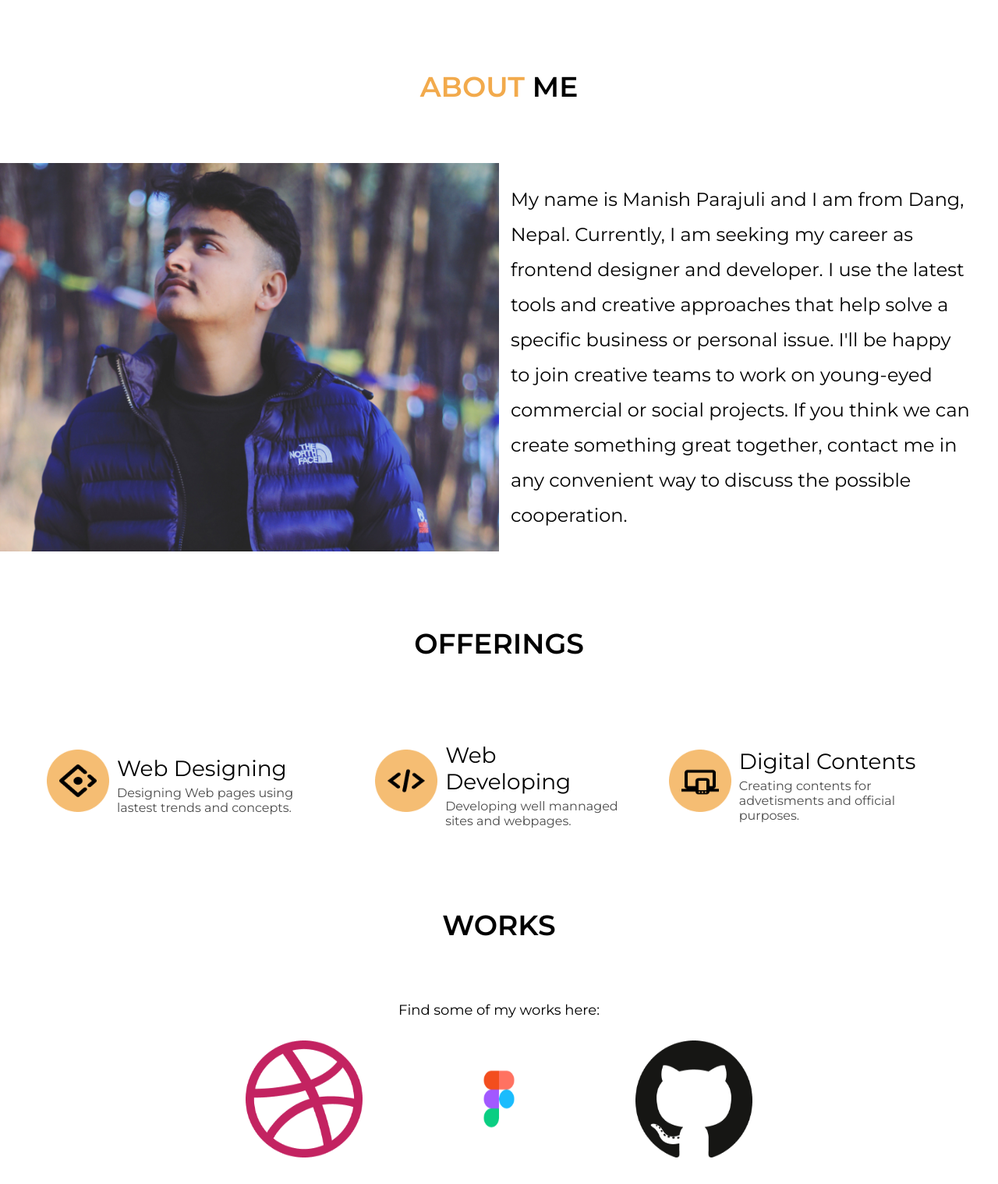
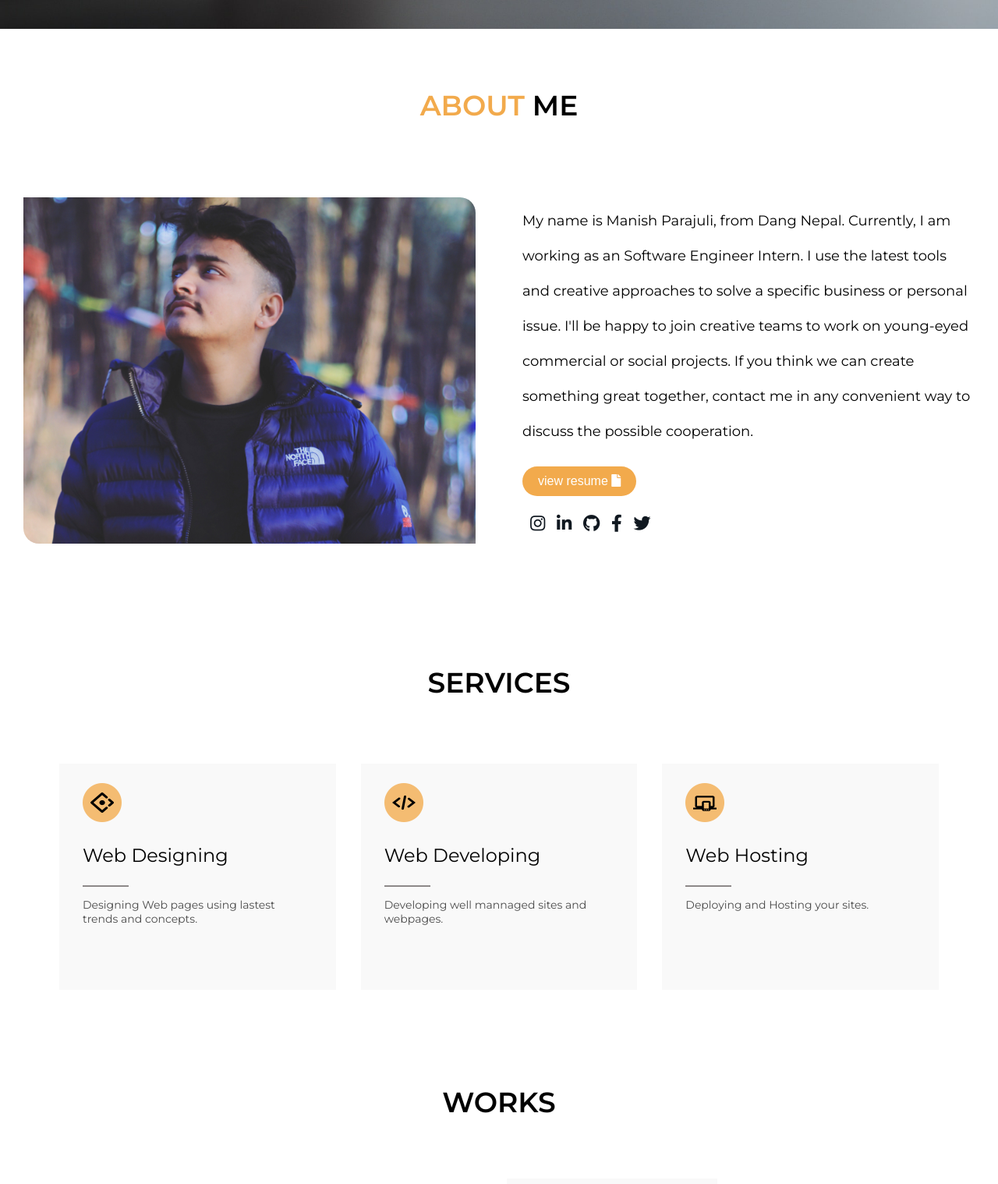
Before and after one commit to manish3477/portfolio_website, a PHP site: page / in a window 1280 px wide. Shown: the part 763-2281 px from the top of the page at 78% size. Run offline with PHP 8.4, Linux system fonts and the light colour scheme.

Commit message:
UI updates and Components added

```diff
--- a/index.html
+++ b/index.html
@@ -21,27 +21,30 @@
 </head>
 
 <body>
-	<header>
+
+
+		<!--big nav section-->
+		<div class="bignav">
 
 			<!-- navbar section -->
-
 		<nav>
 			<a class="logo">Manish Seven</a>
 
 			<ul class="nav_menu">
+
 				<li class="nav_item">
-					<a href="#">Home</a>
-				</li>
-				<li class="nav_item">
-					<a href="#about">About</a>
+					<a href="#about">About Me</a>
 				</li>
 				<li class="nav_item">
 					<a href="#service">Services</a>
 				</li>
 				<li class="nav_item">
-					<a href="#work">Works</a>
+					<a href="#work">Portfolio</a>
 				</li>
-				<li class="nav_item nav_colored">
+				<li class="nav_item">
+					<a href="#blogs">Blogs</a>
+				</li>
+				<li class="nav_item">
 					<a href="#contact">Contact</a>
 				</li>
 			</ul>
@@ -52,37 +55,55 @@
 				<span class="bar"></span>
 			</div>
 		</nav>
-	</header>
+
 	<main>
-
-
 		<!-- Hero Section -->
 
 		<div class="hero_section">
-			<video playsinline autoplay muted loop poster="polina.jpg" id="bgvid">
+			<!-- <video playsinline autoplay muted loop poster="polina.jpg" id="bgvid">
 
 				<source src="laptop.mp4" type="video/mp4" alt="laptop">
-			</video>
-			<p>Hey, Welcome to my website. <br>
-				De<span class="txt-rotate" data-period="1000" data-rotate='[ "sign. ", "velopment. " ]'></span>
+			</video> -->
+			<p>Welcome to Seven's Tech <br>
+				De<span class="txt-rotate" data-period="1000" data-rotate='[ "sign. ", "velopment. ", "ployment. " ]'></span>
 			</p>
 
 		</div>
+		</div>
+
+
 
 		<!-- About Section -->
 
 		<div id="about" class="about_section">
 			<p class="heading"><label class="colored_text">About</label> me</p>
 			<div class="row">
+				<div class="about_img">
 					<img src="images/manish.jpg" />
-				<p class="about_text">My name is Manish Parajuli and I am from Dang, Nepal.
-					Currently, I am seeking my career as frontend designer and developer.
-					I use the latest tools and creative approaches that help solve a specific business or personal
+				</div>
+				<div class="about_text">
+					<p>My name is Manish Parajuli, from Dang Nepal.
+						Currently, I am working as an Software Engineer Intern.
+						I use the latest tools and creative approaches to solve a specific business or personal
 						issue.
 						I'll be happy to join creative teams to work on young-eyed commercial or social projects. If you
 						think we can create something great together, contact me in any convenient way to discuss the
 						possible cooperation.
 					</p>
+					<button>view resume <i class="fas fa-file"></i></button>
+					<div class="about_row">
+						<a href="https://www.instagram.com/manish.seven.web/"><i class="fab fa-instagram"></i></a>
+
+					<a href="https://www.linkedin.com/in/manish3477/"><i i class="fab fa-linkedin-in"></i></a>
+
+					<a href="https://github.com/manish3477"><i class="fab fa-github"></i></a>
+
+					<a href="https://www.facebook.com/manish.seven.77/"><i class="fab fa-facebook-f"></i></a>
+
+					<a href=""><i class="fab fa-twitter"></i></a>
+
+					</div>
+				</div>
 			</div>
 
 		</div>
@@ -91,31 +112,29 @@
 		<!-- Service Section -->
 
 		<div id="service" class="service_section">
-			<p class="heading">Offerings</p>
-			<div class="row">
+			<p class="heading">Services</p>
+			<div class="service_container">
 
 				<div class="service">
 					<img src="images/design.png" />
-					<div>
 						<p class="service_heading">Web Designing</p>
+						<div class="line"></div>
 						<p class="service_text">Designing Web pages using lastest trends and concepts. </p>
-					</div>
 				</div>
 
 				<div class="service">
 					<img src="images/develop.png" />
-					<div>
 						<p class="service_heading">Web Developing</p>
+						<div class="line"></div>
 						<p class="service_text">Developing well mannaged sites and webpages.</p>
-					</div>
+
 				</div>
 
 				<div class="service">
 					<img src="images/responsive.png" />
-					<div>
-						<p class="service_heading">Digital Contents</p>
-						<p class="service_text">Creating contents for advetisments and official purposes.</p>
-					</div>
+						<p class="service_heading">Web Hosting</p>
+						<div class="line"></div>
+						<p class="service_text">Deploying and Hosting your sites.</p>
 				</div>
 			</div>
 		</div>
@@ -125,13 +144,26 @@
 
 		<div id="work" class="work_section">
 			<p class="heading">Works</p>
-			<p class="work_text">Find some of my works here:</p>
-			<div class="works_link">
-				<a href="https://dribbble.com/manish3477"><img src="images/dribble.png" title="Design Shots" /> </a>
-				<a href="https://www.figma.com/files/recent?fuid=984043513630980921"><img src="images/Figma.png"
-						title="Design Prototypes" /></a>
-
-				<a href="https://github.com/manish3477"><img src="images/github.png" title="Projects " /></a>
+			<div class="work_container">
+				<div class="work">
+					<img src="gallery/newsportal.png" alt="" >
+					<p>NewsPortal Website Concept. </p>
+				</div>
+				<div class="work">
+					<img src="gallery/personalweb.png" alt="" >
+					<p>Personal Portfolio Website Concept</p>
+				</div>
+				<div class="work">
+					<img src="gallery/tourism.png" alt="" >
+					<p>Travel and Tourism Website Concept.</p>
+				</div>
+				<div class="work">
+					<img src="gallery/newsportal.png" alt="" >
+					<p>NewsPortal Website Concept. </p>
+				</div>
+			</div>
+			<div class="center">
+				<button>find more <i class="fab fa-github"></i></button>
 			</div>
 			<p class="work_text">My Work Perferences:</p>
 			<div class="work_perference">
@@ -144,27 +176,53 @@
 			</div>
 		</div>
 
+		<!--blog section
+		<div id="blogs" class="blog_section">
+			<p class="heading">Blogs</p>
+			<div class="blog_container">
+				<div class="blog">
+					<img src="gallery/loading.png" alt="" srcset="">
+					<p class="blog_title">Title</p>
+					<p><a href="">Read More.</a></p>
+				</div>
+				<div class="blog">
+					<img src="gallery/loading.png" alt="" srcset="">
+					<p class="blog_title">Title</p>
+					<p><a href="">Read More.</a></p>
+				</div>
+				<div class="blog">
+					<img src="gallery/loading.png" alt="" srcset="">
+					<p class="blog_title">Title</p>
+					<p><a href="">Read More.</a></p>
+				</div>
+			</div>
+			<div class="center">
+				<button>find more <i class="fas fa-angle-right"></i></button>
+			</div>
+
+		</div>
+		-->
 
 		<!-- Gallery Section -->
 
 		<div class="gallery_section">
-			<p class="heading"><label class="colored_text">Awesome</label> Gallery </p>
+			<p class="heading"><label class="colored_text">My</label> Gallery </p>
 			<div class="gallery">
 				<div class="gallery_row">
 					<div class="container">
-						<img src="gallary/blood.jpg" alt="images" />
+						<img src="gallery/blood.jpg" alt="images" />
 						<div class="overlay">
-							<div class="text">Blood Donation in College <br> 5 Feb 2019</div>
+							<div class="text">Blood Donation.<br> 5 Feb 2019</div>
 						</div>
 					</div>
 					<div class="container">
-						<img src="gallary/tiger.jpg" alt="images" />
+						<img src="gallery/tiger.jpg" alt="images" />
 						<div class="overlay">
-							<div class="text">Article in College magzine <br> 22 Dec 2019</div>
+							<div class="text">Article in College Magzine <br> 22 Dec 2019</div>
 						</div>
 					</div>
 					<div class="container">
-						<img src="gallary/visitnepal.jpg" alt="images" />
+						<img src="gallery/visitnepal.jpg" alt="images" />
 						<div class="overlay">
 							<div class="text">Article in College Magzine<br> 1 Mar 2019</div>
 						</div>
@@ -172,21 +230,21 @@
 				</div>
 				<div class="gallery_row">
 					<div class="container">
-						<img src="gallary/para.jpg" alt="images" />
+						<img src="gallery/para.jpg" alt="images" />
 						<div class="overlay">
 							<div class="text">Paragliding in Pokhara <br> 15 Jun 2016</div>
 						</div>
 					</div>
 					<div class="container">
-						<img src="gallary/speech.jpg" alt="images" />
+						<img src="gallery/speech.jpg" alt="images" />
 						<div class="overlay">
 							<div class="text">College Presenataion On</br> Digital Nepal <br> 7 Aug 2019</div>
 						</div>
 					</div>
 					<div class="container">
-						<img src="gallary/photo.jpg" alt="images" />
+						<img src="gallery/photo.jpg" alt="images" />
 						<div class="overlay">
-							<div class="text">Soyambhu's shot </br> 3 Mar 2020</div>
+							<div class="text">Soyambhu's Shot </br> 3 Mar 2020</div>
 						</div>
 					</div>
 				</div>
@@ -194,7 +252,7 @@
 		</div>
 
 
-		<!-- Get in touch -->
+		<!-- Get in touch
 		<div id="contact" class="contact">
 			<p class="heading"><label class="colored_text">Get In touch</label> with me </p>
 			<div class="contact_row">
@@ -216,16 +274,20 @@
 			<div class="contact_row"><button>Submit</button></div>
 		</div>
 
-
+-->
 	</main>
-	<footer>
+	<footer id="contact">
+			<div class="footer_first_row">
+				<img src="gallery/footerimg.jpg" alt="">
+				<div class="getintouch_card">
+					<div><label for="">name</label><span><input type="text"></span></div>
+					<div><label for="">email</label><span><input type="text"></span></div>
+					<div><label for="">phone</label><span><input type="text"></span></div>
+					<div><label for="">message</label><span><input type="text"></span></div>
+					<button>send message</button>
+				</div>
+			</div>
 			<div class="footer_row">
-			<div class="footer_contain">
-				<p class="footer_contain_heading">About Me</p>
-				<p>My name is Manish parajuli. I design and build web interface .
-					Always looking forward for knowledge and update myself with lastest trends and concepts.
-				</p>
-			</div>
 				<div class="footer_contain">
 					<p class="footer_contain_heading">Contact Info</p>
 					<a href="mailto:manishparajuli43@gmail.com">
@@ -256,6 +318,7 @@
 
 				</div>
 			</div>
+
 		<br>
 		<hr>
 	</footer>
--- a/style.css
+++ b/style.css
@@ -20,7 +17,7 @@ a{
 	font-size: 36px;
 	font-weight: 600;
 	 text-transform: uppercase;
-	 padding-bottom: 40px;
+	 padding-bottom: 30px;
 }
 .colored_text{
 	color: #F2AA4C;
@@ -48,11 +45,35 @@ a{
 #myBtn:hover {
  opacity: 1;
 }
+button{
+	padding: 10px 20px;
+	border-radius: 24px;
+	border: 0;
+	background-color: #F2AA4C;
+	color: #fff;
+	cursor: pointer;
+	font-size: 16px;
+}
+.center{
+	display: flex;
+	justify-content: center;
+	align-items: center;
+	padding: 30px;
+}
+
+/*-  bignav  -*/
+.bignav{
+	background:url(images/heroimage1.jpg);
+	background-repeat: no-repeat;
+	background-position: center;
+	background-size: cover;
+	height: 100vh;
+}
 
 
 /* -------------------------- navbar --------------------------- */
 nav {
-	padding: 0 30px;
+	padding: 30px;
 	display: flex;
 	justify-content: space-between;
 	align-items: center;
@@ -108,98 +128,141 @@ display: flex;
 
 /* -------------------------- hero section --------------------------- */
 .hero_section{
-	padding: 20px 0;
+	padding:  0;
 }
-.hero_section img{
+/*.hero_section img{
 	width: 100%;
 	height: 90vh;
 	object-fit: cover;
-}
+	filter: brightness(0.7);
+}*/
 
 .hero_section p{
 	font-size: 54px;
-
+	font-weight: 600;
 	color: white;
 	position: absolute;
-	top: 50%;
-	right: 39px;
+	top: 30%;
+	right: 10%;
 }
 
-video {
+/*video {
 	object-fit: cover;
 	width: 100vw;
 	height: 80vh;
 	opacity: 0.9;
   }
+  */
 
 /* -------------------------- about me --------------------------- */
 .about_section{
-	padding: 30px 0;
+	padding: 40px 0;
 }
-.row img{
+.about_img{
 	width: 50%;
+	padding: 30px;
+}
+.about_img img{
+	width: 100%;
+	height: 100%;
+	border-radius: 0 20px 0 20px;
 }
 .about_text{
-	padding: 0 30px 0 15px;
-	font-size: 24px;
+	width: 50%;
+	font-size: 18px;
+	padding: 20px 30px;
 	line-height: 45px;
 }
-
+.about_row{
+	margin: 10px 0;
+}
+.about_row a{
+	margin-left: 10px;
+	font-size: 22px;
+}
 /* -------------------------- services --------------------------- */
 .service_section{
-	padding: 30px ;
+	padding: 50px 0;
 
 }
+.service_container{
+	display: flex;
+	justify-content: space-around;
+	align-items: center;
+	padding: 0 60px;
+}
 .service{
-	display: flex;
-	padding: 0 30px;
-	align-items: center;
 	cursor: pointer;
+	border: 1px solid white;
+	padding: 25px 30px;
+	margin: 15px;
+	height: 30vh;
+	width: 30vw;
+	transition: background-color 0.5s;
+	background-color: #a8a8a813;
 }
 .service  img{
-	height: 80px;
-	width: 80px;
+	height: 50px;
+	width: 50px;
+}
+.line{
+	border-bottom: 2px solid rgb(141, 137, 137);
+	margin-top: 20px;
+	width: 20%;
+	transition: width 2s;
 }
 .service_heading{
-	font-size: 28px;
-	padding-left: 10px;
-	margin-bottom: 0;
+	font-size: 24px;
+	font-weight: 500;
 }
 .service_text{
-	margin-top: 5px;
-	font-size: 16px;
-	padding-left: 10px;
+	font-size: 14px;
 	opacity: 0.7;
 }
-.service_text:hover{
-	opacity: 1;
+.service:hover{
+	background-color: #f2aa4cde;
 }
-.service:hover{
-	border-bottom: 2px solid #F2AA4C ;
+.service:hover .line{
+	width: 100%;
+	border-color: #101820;
 }
 
 /* -------------------------- works --------------------------- */
 
+
+.work_section{
+	padding: 20px 60px;
+}
+.work_container{
+	display: flex;
+	justify-content: space-around;
+	align-items: center;
+}
+.work{
+	margin: 10px;
+	width: 20vw;
+	padding: 10px;
+	text-align: center;
+	background-color: #a8a8a813;
+	cursor: pointer;
+}
+.work img{
+	width: 100%;
+	filter: brightness(0.85);
+	transition: transform 1s;
+}
+.work:hover  img{
+	-ms-transform: scale(1.1); /* IE 9 */
+	-webkit-transform: scale(1.1); /* Safari 3-8 */
+	transform: scale(1.1);
+}
 .work_text{
 	text-align: center;
 	font-size: 18px;
-	margin-top: 30px;
-}
-.works_link{
-	display: flex;
-	justify-content: center;
-}
-.works_link img{
-	padding: 10px 50px;
-	width:  150px;
-	height: 150px;
-}
-
-.work_section{
-	padding: 20px 0;
+	margin-top: 40px;
 }
 .work_perference{
-	margin-top: 10px;
+	margin-top: 40px;
 	padding: 20px 0;
 	background-color:  rgba(242, 170, 76, 0.21) ;
 	display: flex;
```
Also changed, not shown: other parts of style.css (+122 -36 lines), gallery/blood.jpg (renamed from gallary/blood.jpg), gallery/footerimg.jpg (added), gallery/loading.png (added), gallery/newsportal.png (added), gallery/para.jpg (renamed from gallary/para.jpg), gallery/personalweb.png (added), gallery/photo.jpg (renamed from gallary/photo.jpg), gallery/speech.jpg (renamed from gallary/speech.jpg), gallery/tiger.jpg (renamed from gallary/tiger.jpg), gallery/visitnepal.jpg (renamed from gallary/visitnepal.jpg), 1 other file. Lines whose indentation alone changed are shown as unchanged.
